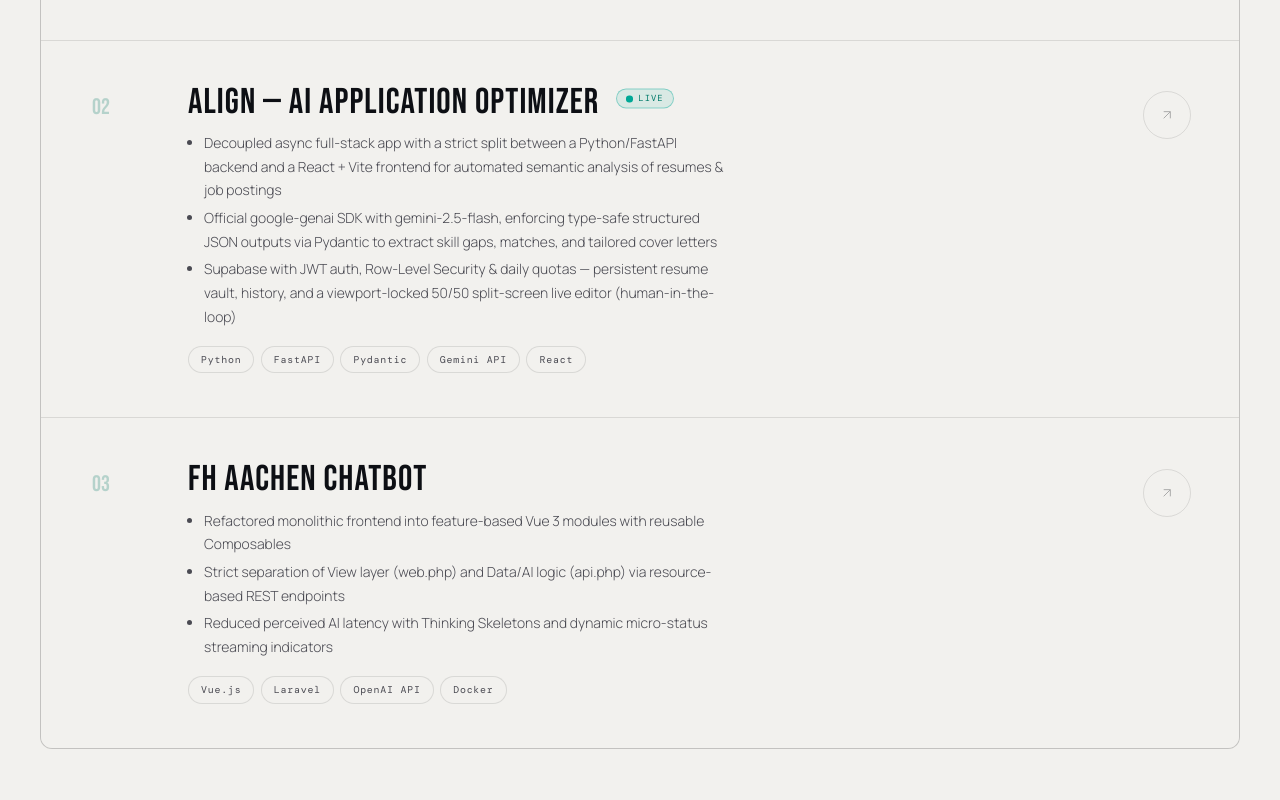
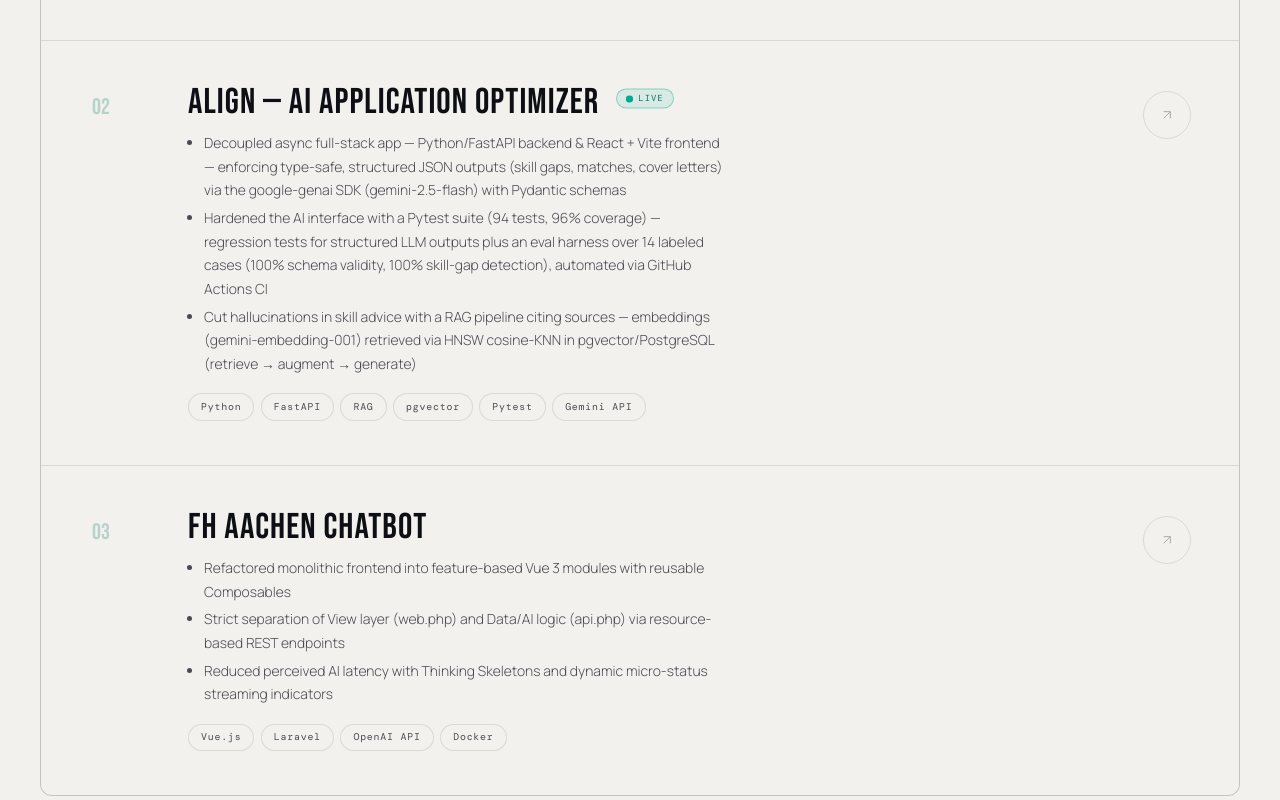
Before and after one commit to kenvarasolivo/Portfolio, a plain HTML site: page index.html in a window 1280 px wide. Shown: the part 2560-3360 px from the top of the page. Drawn offline with nearby package versions, Linux system fonts and the light colour scheme; animation ran at ten frames a second; a web font is replaced by a local one.

Commit message:
edit align description

```diff
--- a/index.html
+++ b/index.html
@@ -150,16 +150,17 @@
         <div>
           <div class="proj-title">ALIGN — AI APPLICATION OPTIMIZER <span class="proj-live">Live</span></div>
           <div class="proj-desc"><ul>
-            <li>Decoupled async full-stack app with a strict split between a Python/FastAPI backend and a React + Vite frontend for automated semantic analysis of resumes &amp; job postings</li>
-            <li>Official google-genai SDK with gemini-2.5-flash, enforcing type-safe structured JSON outputs via Pydantic to extract skill gaps, matches, and tailored cover letters</li>
-            <li>Supabase with JWT auth, Row-Level Security &amp; daily quotas — persistent resume vault, history, and a viewport-locked 50/50 split-screen live editor (human-in-the-loop)</li>
+            <li>Decoupled async full-stack app — Python/FastAPI backend &amp; React + Vite frontend — enforcing type-safe, structured JSON outputs (skill gaps, matches, cover letters) via the google-genai SDK (gemini-2.5-flash) with Pydantic schemas</li>
+            <li>Hardened the AI interface with a Pytest suite (94 tests, 96% coverage) — regression tests for structured LLM outputs plus an eval harness over 14 labeled cases (100% schema validity, 100% skill-gap detection), automated via GitHub Actions CI</li>
+            <li>Cut hallucinations in skill advice with a RAG pipeline citing sources — embeddings (gemini-embedding-001) retrieved via HNSW cosine-KNN in pgvector/PostgreSQL (retrieve → augment → generate)</li>
           </ul></div>
           <div class="proj-techs">
             <span class="proj-tech">Python</span>
             <span class="proj-tech">FastAPI</span>
-            <span class="proj-tech">Pydantic</span>
+            <span class="proj-tech">RAG</span>
+            <span class="proj-tech">pgvector</span>
+            <span class="proj-tech">Pytest</span>
             <span class="proj-tech">Gemini API</span>
-            <span class="proj-tech">React</span>
           </div>
         </div>
         <a href="https://align-engine.vercel.app/" target="_blank" rel="noopener" class="proj-arrow">
@@ -553,7 +554,7 @@
   <div class="contact-glow"></div>
   <div class="contact-eyebrow sr">Available for opportunities</div>
   <h2 class="contact-big sr">OPEN TO<br><em>WORK.</em></h2>
-  <p class="contact-sub sr">Currently seeking a mandatory internship (Pflichtpraktikum) in software engineering — helping build scalable, AI-powered systems. Let's discuss how I can contribute to your team.</p>
+  <p class="contact-sub sr">Currently seeking a mandatory internship (Pflichtpraktikum) as an AI Software Engineer — helping build scalable, AI-powered systems. Let's discuss how I can contribute to your team.</p>
   <div class="contact-links sr">
     <a href="mailto:kenvara.solivo@gmail.com" class="contact-link contact-link-primary">
       <svg width="14" height="14" fill="none" stroke="currentColor" stroke-width="2" viewBox="0 0 24 24"><path d="M4 4h16c1.1 0 2 .9 2 2v12c0 1.1-.9 2-2 2H4c-1.1 0-2-.9-2-2V6c0-1.1.9-2 2-2z"/><polyline points="22,6 12,13 2,6"/></svg>
```
